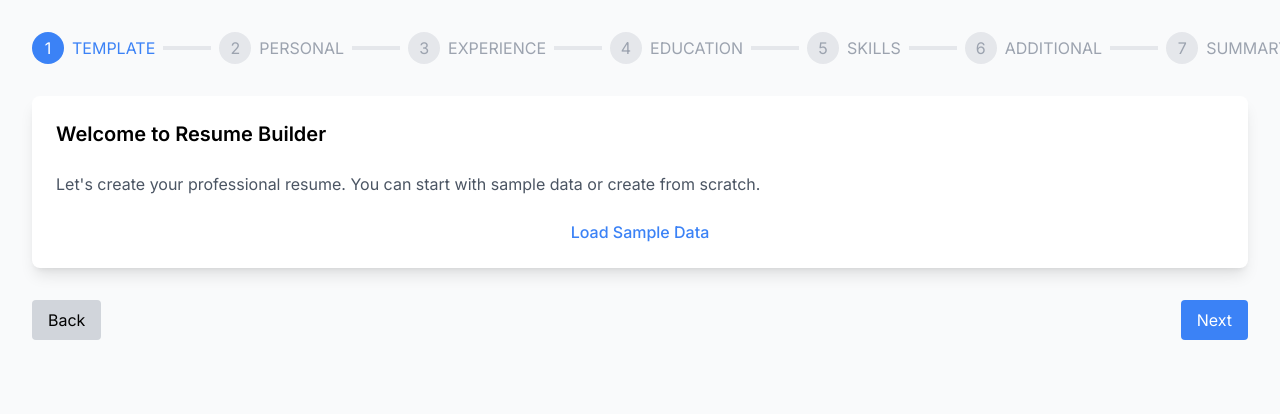
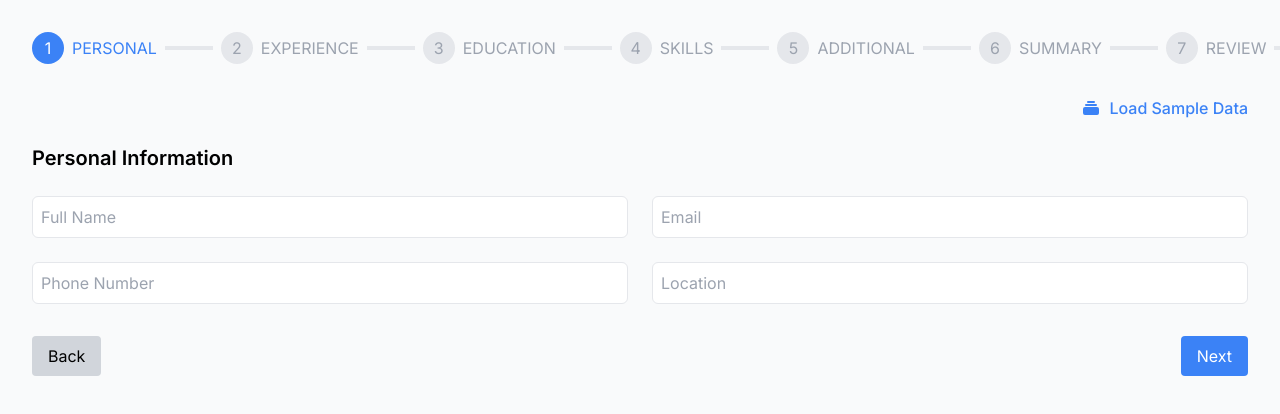
Before and after one commit to djubx/resume-analyzer, a Next.js app: page /create-resume in a window 1280 px wide. Shown: the top 414 px of the page. Built offline with nearby package versions, Linux system fonts and the light colour scheme.

Commit message:
Move templates and others to separate file as constants

```diff
--- /dev/null
+++ b/src/app/create-resume/constants/page-constants.ts
@@ -0,0 +1,105 @@
+import ModernTemplate from '../templates/modern/ModernTemplate';
+import ProfessionalTemplate from '../templates/professional/ProfessionalTemplate';
+import CreativeTemplate from '../templates/creative/CreativeTemplate';
+import CompactTemplate from '../templates/compact/CompactTemplate';
+import ExecutiveTemplate from '../templates/executive/ExecutiveTemplate';
+import MinimalistTemplate from '../templates/minimalist/MinimalistTemplate';
+import TechnicalTemplate from '../templates/technical/TechnicalTemplate';
+import { ResumeData } from '../types';
+
+export const STEPS = {
+    PERSONAL: 'PERSONAL',
+    EXPERIENCE: 'EXPERIENCE',
+    EDUCATION: 'EDUCATION',
+    SKILLS: 'SKILLS',
+    ADDITIONAL: 'ADDITIONAL',
+    SUMMARY: 'SUMMARY',
+    REVIEW: 'REVIEW',
+    TEMPLATE: 'TEMPLATE',
+} as const;
+
+export type StepType = typeof STEPS[keyof typeof STEPS];
+
+export const templates = [
+    {
+        id: 'modern',
+        name: 'Modern Clean',
+        description: 'A clean and contemporary design with a focus on readability and visual hierarchy.',
+        component: ModernTemplate
+    },
+    {
+        id: 'professional',
+        name: 'Professional Classic',
+        description: 'A traditional and elegant design perfect for corporate and executive roles.',
+        component: ProfessionalTemplate
+    },
+    {
+        id: 'creative',
+        name: 'Creative Bold',
+        description: 'A vibrant and dynamic design ideal for creative professionals and designers.',
+        component: CreativeTemplate
+    },
+    {
+        id: 'compact',
+        name: 'Compact',
+        description: 'A compact and concise design for a more streamlined resume.',
+        component: CompactTemplate
+    },
+    {
+        id: 'executive',
+        name: 'Executive',
+        description: 'A sophisticated and executive design for high-level professionals.',
+        component: ExecutiveTemplate
+    },
+    {
+        id: 'minimalist',
+        name: 'Minimalist',
+        description: 'A minimalist design with a focus on clarity and simplicity.',
+        component: MinimalistTemplate
+    },
+    {
+        id: 'technical',
+        name: 'Technical',
+        description: 'A technical design with a focus on technical details and expertise.',
+        component: TechnicalTemplate
+    },
+];
+
+export const emptyResumeData: ResumeData = {
+    contactInformation: {
+        fullName: '',
+        phoneNumber: '',
+        email: '',
+        location: '',
+    },
+    professionalSummary: '',
+    workExperience: [{
+        jobTitle: '',
+        companyName: '',
+        location: '',
+        dates: '',
+        responsibilities: [''],
+    }],
+    education: [{
+        degree: '',
+        institution: '',
+        graduationDate: '',
+    }],
+    skills: [''],
+    certifications: [''],
+    projects: [{
+        name: '',
+        description: '',
+    }],
+    volunteerExperience: [{
+        organization: '',
+        role: '',
+        description: '',
+    }],
+    professionalAssociations: [''],
+    additionalSections: {
+        languages: [''],
+        publications: [''],
+        awards: [''],
+    },
+};
--- a/src/app/create-resume/page.tsx
+++ b/src/app/create-resume/page.tsx
@@ -2,17 +2,7 @@
 
 import { useState } from 'react';
 import { motion } from 'framer-motion';
-
-import ModernTemplate from './templates/modern/ModernTemplate';
-import ProfessionalTemplate from './templates/professional/ProfessionalTemplate';
-import CreativeTemplate from './templates/creative/CreativeTemplate';
-import CompactTemplate from './templates/compact/CompactTemplate';
-import ExecutiveTemplate from './templates/executive/ExecutiveTemplate';
-import MinimalistTemplate from './templates/minimalist/MinimalistTemplate';
-import TechnicalTemplate from './templates/technical/TechnicalTemplate';
-
 import {
-    TemplateSelection,
     PersonalInfo,
     WorkExperience,
     Education,
@@ -21,111 +11,26 @@ import {
     Summary,
     Review,
 } from './components';
-import { ResumeData, ResumeSection } from './types';
+import { ResumeData } from './types';
 import { defaultResumeData } from './utils/defaultData';
+import { STEPS, templates, emptyResumeData, StepType } from './constants/page-constants';
 
-const STEPS = {
-    TEMPLATE: 1,
-    PERSONAL: 2,
-    EXPERIENCE: 3,
-    EDUCATION: 4,
-    SKILLS: 5,
-    ADDITIONAL: 6,
-    SUMMARY: 7,
-    REVIEW: 8,
-} as const;
-
-type StepType = typeof STEPS[keyof typeof STEPS];
-
-const emptyResumeData: ResumeData = {
-    contactInformation: {
-        fullName: '',
-        phoneNumber: '',
-        email: '',
-        location: '',
-    },
-    professionalSummary: '',
-    workExperience: [{
-        jobTitle: '',
-        companyName: '',
-        location: '',
-        dates: '',
-        responsibilities: [''],
-    }],
-    education: [{
-        degree: '',
-        institution: '',
-        graduationDate: '',
-    }],
-    skills: [''],
-    certifications: [''],
-    projects: [{
-        name: '',
-        description: '',
-    }],
-    volunteerExperience: [{
-        organization: '',
-        role: '',
-        description: '',
-    }],
-    professionalAssociations: [''],
-    additionalSections: {
-        languages: [''],
-        publications: [''],
-        awards: [''],
-    },
-};
+const STEP_ORDER: StepType[] = [
+    STEPS.PERSONAL,
+    STEPS.EXPERIENCE,
+    STEPS.EDUCATION,
+    STEPS.SKILLS,
+    STEPS.ADDITIONAL,
+    STEPS.SUMMARY,
+    STEPS.REVIEW,
+    STEPS.TEMPLATE,
+];
 
 export default function CreateResume() {
-    const [currentStep, setCurrentStep] = useState<StepType>(STEPS.TEMPLATE);
+    const [currentStep, setCurrentStep] = useState<StepType>(STEPS.PERSONAL);
     const [selectedTemplate, setSelectedTemplate] = useState('modern');
     const [formData, setFormData] = useState<ResumeData>(emptyResumeData);
     const [useDefaultData, setUseDefaultData] = useState(false);
-
-    const templates = [
-        {
-            id: 'modern',
-            name: 'Modern Clean',
-            description: 'A clean and contemporary design with a focus on readability and visual hierarchy.',
-            component: ModernTemplate
-        },
-        {
-            id: 'professional',
-            name: 'Professional Classic',
-            description: 'A traditional and elegant design perfect for corporate and executive roles.',
-            component: ProfessionalTemplate
-        },
-        {
-            id: 'creative',
-            name: 'Creative Bold',
-            description: 'A vibrant and dynamic design ideal for creative professionals and designers.',
-            component: CreativeTemplate
-        },
-        {
-            id: 'compact',
-            name: 'Compact',
-            description: 'A compact and concise design for a more streamlined resume.',
-            component: CompactTemplate
-        },
-        {
-            id: 'executive',
-            name: 'Executive',
-            description: 'A sophisticated and executive design for high-level professionals.',
-            component: ExecutiveTemplate
-        },
-        {
-            id: 'minimalist',
-            name: 'Minimalist',
-            description: 'A minimalist design with a focus on clarity and simplicity.',
-            component: MinimalistTemplate
-        },
-        {
-            id: 'technical',
-            name: 'Technical',
-            description: 'A technical design with a focus on technical details and expertise.',
-            component: TechnicalTemplate
-        },
-    ];
 
     const handleUpdate = (section: keyof ResumeData, field: string | null, value: any) => {
         setFormData(prev => {
@@ -189,23 +94,34 @@ export default function CreateResume() {
         };
 
         switch (currentStep) {
-            case STEPS.TEMPLATE:
+            case STEPS.PERSONAL:
                 return (
                     <div className="space-y-6">
-                        <h2 className="text-xl font-semibold mb-4">Welcome to Resume Builder</h2>
-                        <p className="text-gray-600">Let's create your professional resume. You can start with sample data or create from scratch.</p>
-                        <div className="flex justify-center">
+                        <div className="flex justify-end mb-4">
                             <button
                                 onClick={toggleDefaultData}
-                                className="text-blue-500 hover:text-blue-600 font-medium"
+                                className="text-blue-500 hover:text-blue-600 font-medium flex items-center gap-2"
                             >
-                                {useDefaultData ? 'Clear Sample Data' : 'Load Sample Data'}
+                                {useDefaultData ? (
+                                    <>
+                                        <svg xmlns="http://www.w3.org/2000/svg" className="h-5 w-5" viewBox="0 0 20 20" fill="currentColor">
+                                            <path fillRule="evenodd" d="M9 2a1 1 0 00-.894.553L7.382 4H4a1 1 0 000 2v10a2 2 0 002 2h8a2 2 0 002-2V6a1 1 0 100-2h-3.382l-.724-1.447A1 1 0 0011 2H9zM7 8a1 1 0 012 0v6a1 1 0 11-2 0V8zm5-1a1 1 0 00-1 1v6a1 1 0 102 0V8a1 1 0 00-1-1z" clipRule="evenodd" />
+                                        </svg>
+                                        Clear Sample Data
+                                    </>
+                                ) : (
+                                    <>
+                                        <svg xmlns="http://www.w3.org/2000/svg" className="h-5 w-5" viewBox="0 0 20 20" fill="currentColor">
+                                            <path d="M7 3a1 1 0 000 2h6a1 1 0 100-2H7zM4 7a1 1 0 011-1h10a1 1 0 110 2H5a1 1 0 01-1-1zM2 11a2 2 0 012-2h12a2 2 0 012 2v4a2 2 0 01-2 2H4a2 2 0 01-2-2v-4z" />
+                                        </svg>
+                                        Load Sample Data
+                                    </>
+                                )}
                             </button>
                         </div>
+                        <PersonalInfo {...commonProps} />
                     </div>
                 );
-            case STEPS.PERSONAL:
-                return <PersonalInfo {...commonProps} />;
             case STEPS.EXPERIENCE:
                 return <WorkExperience {...commonProps} />;
             case STEPS.EDUCATION:
@@ -217,16 +133,43 @@ export default function CreateResume() {
             case STEPS.SUMMARY:
                 return <Summary {...commonProps} />;
             case STEPS.REVIEW:
-                return (
-                    <Review
+                return <Review
                     data={formData}
                     selectedTemplate={selectedTemplate}
                     templates={templates}
                     onTemplateSelect={setSelectedTemplate}
-                    />
+                />;
+            case STEPS.TEMPLATE:
+                return (
+                    <div className="space-y-6">
+                        <h2 className="text-xl font-semibold mb-4">Choose Your Template</h2>
+                        <div className="grid grid-cols-1 md:grid-cols-3 gap-6">
+                            {templates.map((template) => (
+                                <div
+                                    key={template.id}
+                                    className={`border-2 rounded-lg p-4 cursor-pointer transition-all ${
+                                        selectedTemplate === template.id
+                                            ? 'border-blue-500 bg-blue-50'
+                                            : 'border-gray-200 hover:border-blue-300'
+                                    }`}
+                                    onClick={() => setSelectedTemplate(template.id)}
+                                >
+                                    <div className="h-40 bg-gray-100 rounded mb-4">
+                                        {/* Template preview will go here */}
+                                    </div>
+                                    <h3 className="text-lg font-medium mb-2">{template.name}</h3>
+                                    <p className="text-sm text-gray-600">{template.description}</p>
+                                </div>
+                            ))}
+                        </div>
+                    </div>
                 );
         }
     };
+
+    const currentStepIndex = STEP_ORDER.indexOf(currentStep);
+    const isFirstStep = currentStepIndex === 0;
+    const isLastStep = currentStepIndex === STEP_ORDER.length - 1;
 
     return (
         <div className="min-h-screen bg-gray-50 py-8">
@@ -234,30 +177,32 @@ export default function CreateResume() {
                 {/* Progress Steps */}
                 <div className="mb-8">
                     <div className="flex justify-between items-center">
-                        {Object.entries(STEPS).map(([key, value]) => (
+                        {STEP_ORDER.map((step, index) => (
                             <div
-                                key={key}
-                                className={`flex items-center ${value === currentStep
+                                key={step}
+                                className={`flex items-center ${STEP_ORDER.indexOf(currentStep) === index
                                     ? 'text-blue-500'
-                                    : value < currentStep
+                                    : STEP_ORDER.indexOf(currentStep) > index
                                         ? 'text-green-500'
                                         : 'text-gray-400'
                                     }`}
                             >
                                 <div
-                                    className={`w-8 h-8 rounded-full flex items-center justify-center ${value === currentStep
+                                    className={`w-8 h-8 rounded-full flex items-center justify-center ${
+                                        STEP_ORDER.indexOf(currentStep) === index
                                             ? 'bg-blue-500 text-white'
-                                        : value < currentStep
+                                            : STEP_ORDER.indexOf(currentStep) > index
                                                 ? 'bg-green-500 text-white'
                                                 : 'bg-gray-200'
                                     }`}
                                 >
-                                    {value}
+                                    {index + 1}
                                 </div>
-                                <span className="ml-2 hidden md:inline">{key}</span>
-                                {value < Object.keys(STEPS).length && (
+                                <span className="ml-2 hidden md:inline">{step}</span>
+                                {index < STEP_ORDER.length - 1 && (
                                     <div
-                                        className={`h-1 w-12 mx-2 ${value < currentStep ? 'bg-green-500' : 'bg-gray-200'
+                                        className={`h-1 w-12 mx-2 ${
+                                            STEP_ORDER.indexOf(currentStep) > index ? 'bg-green-500' : 'bg-gray-200'
                                         }`}
                                     />
                                 )}
@@ -266,34 +211,35 @@ export default function CreateResume() {
                     </div>
                 </div>
 
-                {/* Step Content */}
-                <div className="bg-white rounded-lg shadow-lg p-6">
+                {/* Main Content */}
                 <motion.div
                     key={currentStep}
                     initial={{ opacity: 0, x: 20 }}
                     animate={{ opacity: 1, x: 0 }}
                     exit={{ opacity: 0, x: -20 }}
+                    transition={{ duration: 0.3 }}
                 >
                     {renderStepContent()}
                 </motion.div>
-                </div>
 
                 {/* Navigation Buttons */}
                 <div className="mt-8 flex justify-between">
                     <button
-                        onClick={() => setCurrentStep(prev => Math.max(STEPS.TEMPLATE, prev - 1) as StepType)}
-                        className={`px-4 py-2 rounded ${currentStep === STEPS.TEMPLATE
+                        onClick={() => setCurrentStep(STEP_ORDER[currentStepIndex - 1])}
+                        className={`px-4 py-2 rounded ${isFirstStep
                             ? 'bg-gray-300 cursor-not-allowed'
                             : 'bg-blue-500 text-white hover:bg-blue-600'
                             }`}
+                        disabled={isFirstStep}
                     >
                         Back
                     </button>
                     <button
-                        onClick={() => setCurrentStep(prev => Math.min(STEPS.REVIEW, prev + 1) as StepType)}
+                        onClick={() => setCurrentStep(STEP_ORDER[currentStepIndex + 1])}
                         className="px-4 py-2 bg-blue-500 text-white rounded hover:bg-blue-600"
+                        disabled={isLastStep}
                     >
-                        {currentStep === STEPS.REVIEW ? 'Finish' : 'Next'}
+                        {isLastStep ? 'Finish' : 'Next'}
                     </button>
                 </div>
             </div>
```
Lines whose indentation alone changed are shown as unchanged.
